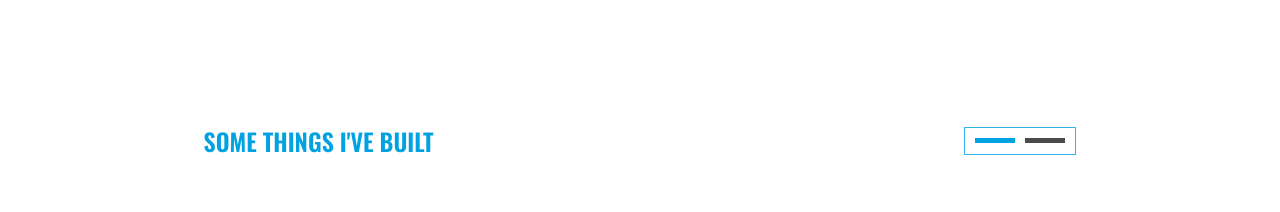
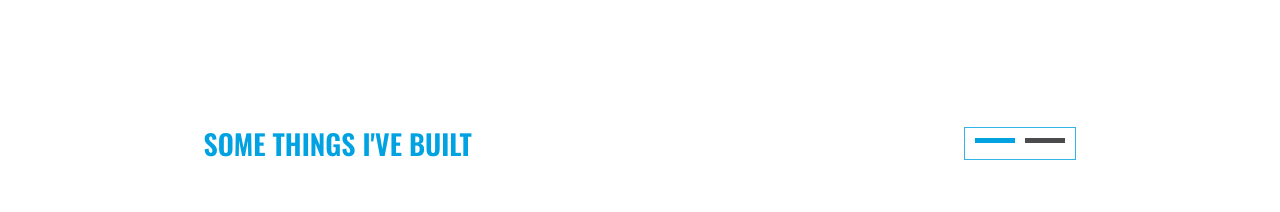
Before and after one commit to itsfeizl/itsfeizl.github.io, a plain HTML site: page index.html in a window 1280 px wide. Shown: the part 1700-1912 px from the top of the page. Drawn offline with nearby package versions, Linux system fonts and the light colour scheme; a web font is replaced by a local one.

Commit message:
Update css

```diff
--- a/css/styles.css
+++ b/css/styles.css
@@ -304,7 +304,7 @@ img {
     padding: 0 10px;
 }
 
-.projects-navigation h4 {
+.projects-navigation h3 {
     font-family: "Oswald", sans-serif;
     margin: 0;
     text-transform: uppercase;
--- a/index.html
+++ b/index.html
@@ -259,7 +259,7 @@
       <section id="projects">
         <div class="container projects-section">
           <div class="projects-navigation">
-            <h4>Some Things I've Built</h4>
+            <h3>Some Things I've Built</h3>
             <div class="projects-navigation-box">
               <ul class="category-links">
                 <li>
```
